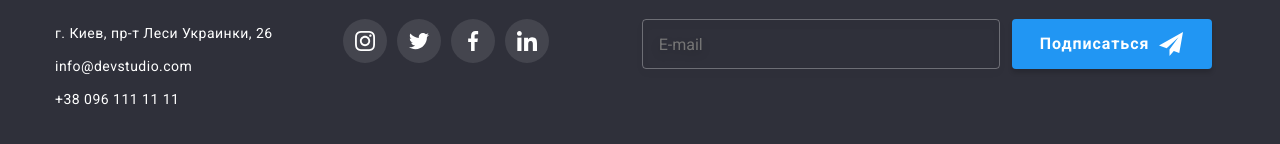
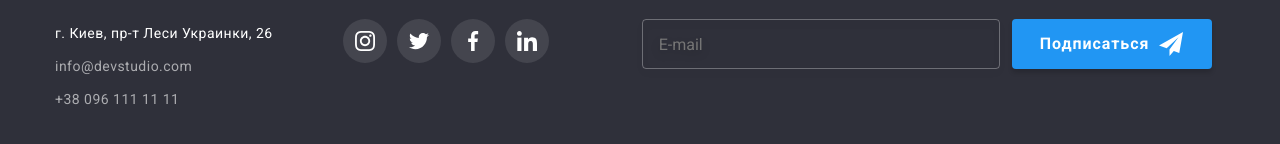
Before and after one commit to Danil-Bochkov/goit-markup-hw-07, a plain HTML site: page index.html in a window 1280 px wide. Shown: the part 2764-2908 px from the top of the page. Drawn offline with nearby package versions, Linux system fonts and the light colour scheme.

Commit message:
fix footer again

```diff
--- a/index.html
+++ b/index.html
@@ -300,12 +300,13 @@
                             </a>
                         </li>
                         <li class="footer-list__item">
-                            <a class="footer-list__link_muted-color footer-list__link_transition link"
+                            <a class="footer-list__link--transition footer-list__link--muted-color  link"
                                 href="mailto:info@devstudio.com">info@devstudio.com
                             </a>
                         </li>
                         <li class="footer-list__item">
-                            <a class="footer-list__link_muted-color footer-list__link_transition link" href="tel:+380961111111">+38 096 111 11 11
+                            <a class="footer-list__link--transition footer-list__link--muted-color link"
+                            href="tel:+380961111111">+38 096 111 11 11
                             </a>
                         </li>
                     </ul>
--- a/sass/layout/footer/_footer-address.scss
+++ b/sass/layout/footer/_footer-address.scss
@@ -14,7 +14,11 @@
     }
 }
 
-.footer-list__link_muted-color {
+.footer-list__link--transition {
+    transition: color var(--time-of-animation) var(--timing-function);
+}
+
+.footer-list__link--muted-color {
     color: rgba(255, 255, 255, 0.6);
 
     &:hover,
@@ -22,7 +26,3 @@
         color: var(--accent-color);
     }
 }
-
-.footer-list__link_transition {
-    transition: color var(--time-of-animation) var(--timing-function);
-}
```
Also changed, not shown: portfolio.html (+2 -2 lines).
